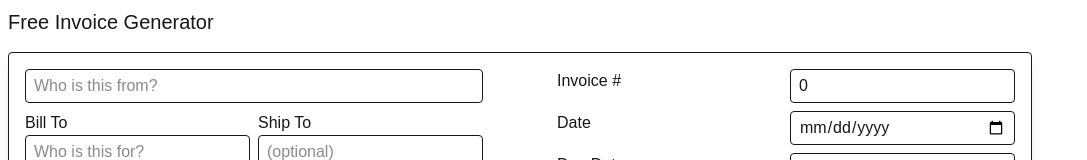
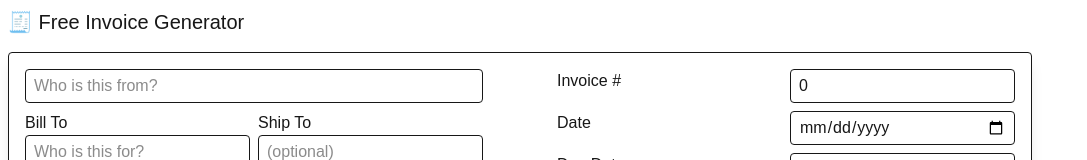
Before and after one commit to mihna123/invoice, a Next.js app: page / in a window 1280 px wide. Shown: the top 160 px of the page, without its empty margins (0-1087 px from the left). Built offline with nearby package versions, Linux system fonts and the light colour scheme.

Commit message:
feat: add receipt emoji to the title

```diff
--- a/src/app/page.tsx
+++ b/src/app/page.tsx
@@ -3,7 +3,7 @@ import { InvoiceGenerator } from '@/components/invoice-generator';
 export default function Home() {
   return (
     <main className="space-y-4 p-2">
-      <h1 className="text-xl">Free Invoice Generator</h1>
+      <h1 className="text-xl">🧾 Free Invoice Generator</h1>
       <InvoiceGenerator />
     </main>
   );
```
